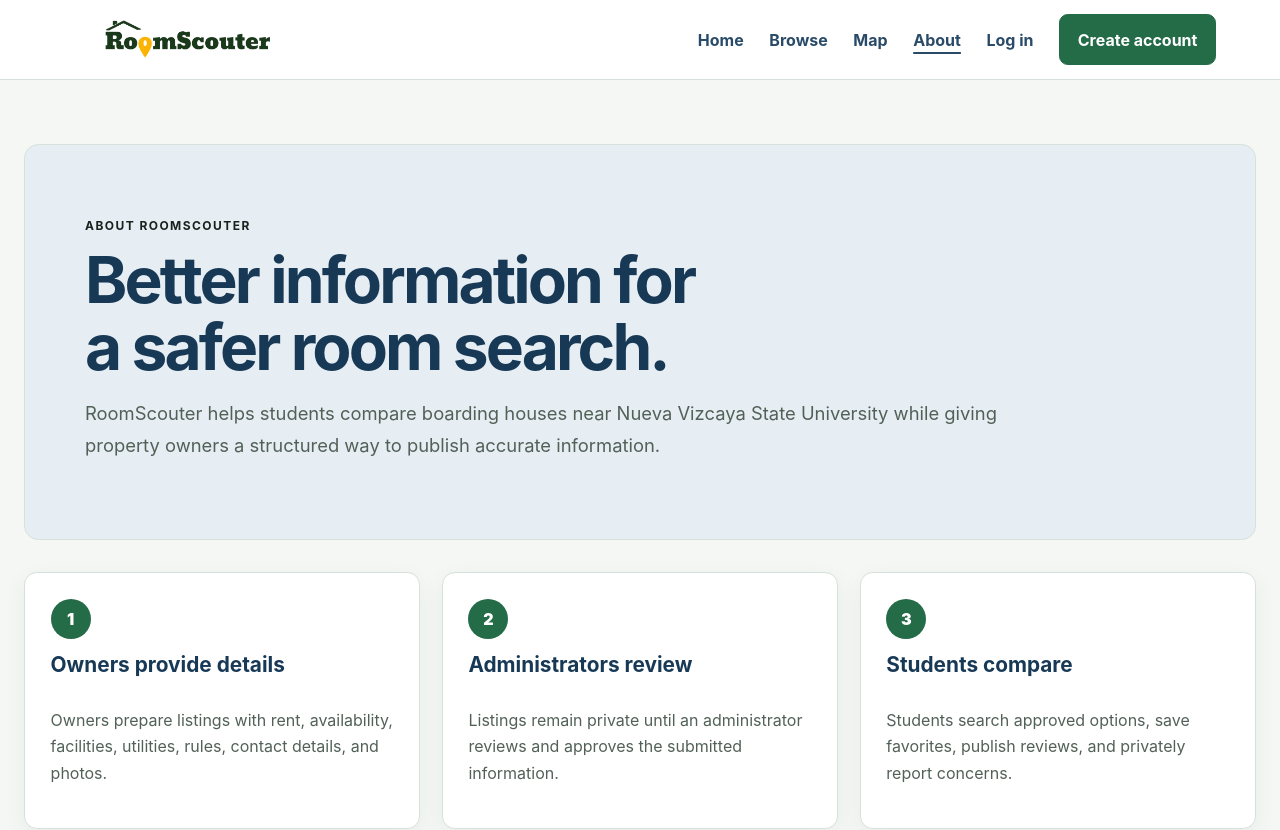
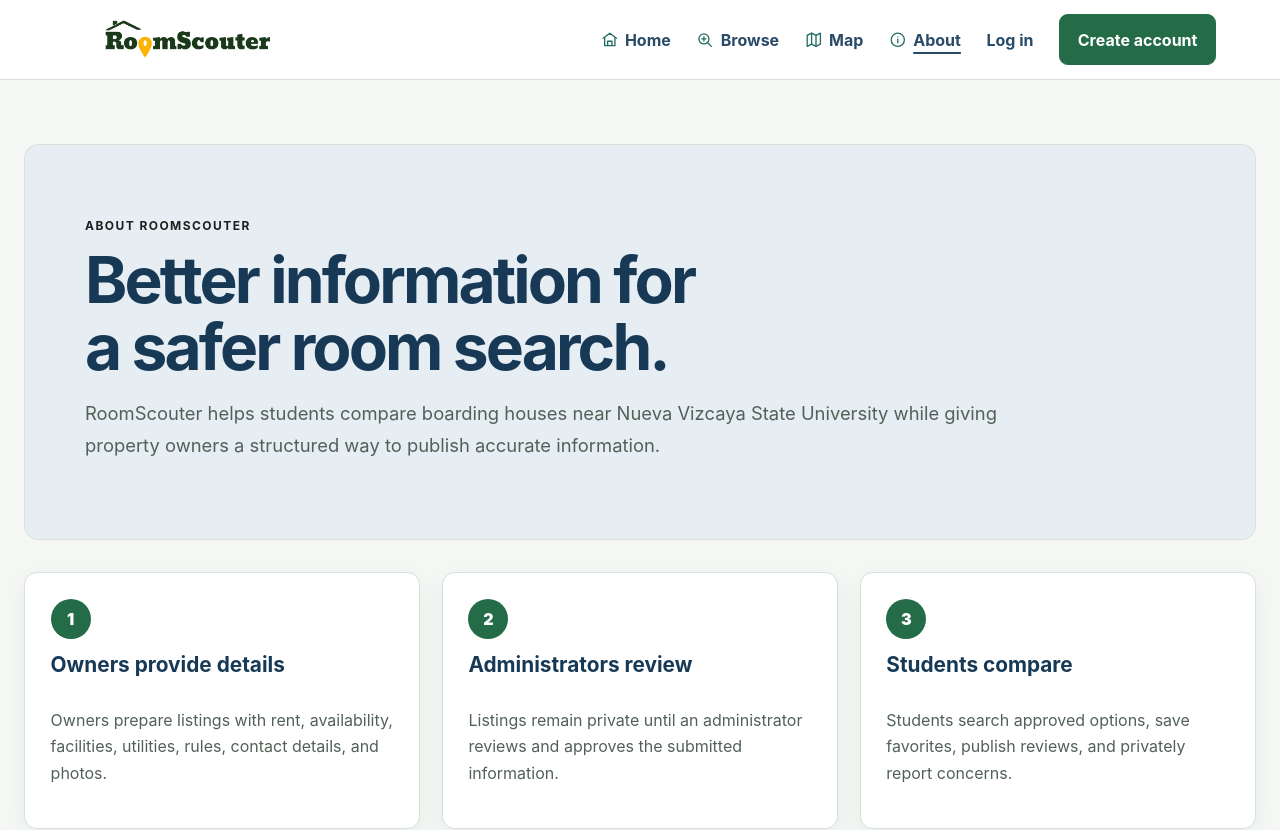
Before and after one commit to amherryyy/RoomScouter, a Next.js app: page /about in a window 1280 px wide. Shown: the top 830 px of the page. Built offline with nearby package versions, Linux system fonts and the light colour scheme; no server answers.

Commit message:
feat: add helpful icons to navigation and search (#58)
Co-authored-by: Ahmer <mherbolante@gmail.com>

```diff
--- a/app/styles.css
+++ b/app/styles.css
@@ -3271,3 +3271,10 @@
 @media (prefers-reduced-motion: reduce) {
   .map-price-pin, .map-result-card { transition: none; }
 }
+
+.ui-icon { width: 1.1rem; height: 1.1rem; flex: 0 0 auto; }
+.public-header nav > a, .workspace-topbar nav > a { gap: 0.42rem; }
+.public-header nav > a .ui-icon, .workspace-topbar nav > a .ui-icon { color: #246b61; }
+.responsive-navigation-toggle { gap: 0.45rem; }
+.profile-menu-chevron { width: 0.9rem; height: 0.9rem; }
+.filter-actions .button, .filter-actions button { align-items: center; gap: 0.5rem; }
--- a/src/components/discovery-filters.tsx
+++ b/src/components/discovery-filters.tsx
@@ -1,6 +1,7 @@
 import Form from "next/form";
 import Link from "next/link";
 import { SubmitButton } from "./submit-button";
+import { UiIcon } from "./ui-icon";
 import { ROOM_TYPE_LABELS, ROOM_TYPES, type DiscoveryFilters } from "../features/discovery/model";
 import type { UniversityConfig } from "../features/discovery/university";
 
@@ -77,8 +78,8 @@
         </div>
       ) : null}
       <div className="filter-actions">
-        <SubmitButton pendingLabel="Searching…">Show listings</SubmitButton>
-        <Link className="button secondary" href={action}>Clear</Link>
+        <SubmitButton pendingLabel="Searching…"><UiIcon className="ui-icon" name="search" /><span>Show listings</span></SubmitButton>
+        <Link className="button secondary" href={action}><UiIcon className="ui-icon" name="clear" /><span>Clear</span></Link>
       </div>
     </Form>
   );
--- a/src/components/navigation-controls.tsx
+++ b/src/components/navigation-controls.tsx
@@ -3,6 +3,7 @@
 import Link from "next/link";
 import { usePathname } from "next/navigation";
 import { useEffect, useId, useRef, useState, type ReactNode } from "react";
+import { UiIcon, type UiIconName } from "./ui-icon";
 
 type ResponsiveNavigationProps = {
   children: ReactNode;
@@ -68,9 +69,9 @@
           <>
             <span className="profile-menu-avatar" aria-hidden="true">{initial}</span>
             <span className="profile-menu-name">{displayName}</span>
-            <span className="profile-menu-chevron" aria-hidden="true">{open ? "^" : "v"}</span>
+            <UiIcon className="ui-icon profile-menu-chevron" name="chevron-down" />
           </>
-        ) : <span>Menu</span>}
+        ) : <><UiIcon className="ui-icon" name={open ? "close" : "menu"} /><span>Menu</span></>}
       </button>
       <div
         className="responsive-navigation-panel"
@@ -97,8 +98,17 @@
   );
 }
 
+const workspaceIcons: Record<string, UiIconName> = {
+  "/": "home",
+  "/browse": "browse",
+  "/owner": "dashboard",
+  "/admin": "dashboard",
+  "/admin/reviews": "reviews",
+  "/admin/reports": "reports",
+};
+
 export function WorkspaceNavigationLink({ href, label }: { href: string; label: string }) {
   const pathname = usePathname();
   const active = pathname === href || (href === "/owner" && pathname.startsWith("/owner/")) || (href === "/admin" && pathname.startsWith("/admin/listings/")) || (href !== "/" && href !== "/owner" && href !== "/admin" && pathname.startsWith(href + "/"));
-  return <Link aria-current={active ? "page" : undefined} href={href}>{label}</Link>;
+  return <Link aria-current={active ? "page" : undefined} href={href}><UiIcon className="ui-icon" name={workspaceIcons[href] ?? "account"} /><span>{label}</span></Link>;
 }
--- a/src/components/public-header.tsx
+++ b/src/components/public-header.tsx
@@ -4,6 +4,7 @@
 import { logout } from "../features/auth/actions";
 import { createServerSupabaseClient } from "../lib/supabase/server";
 import { ResponsiveNavigation } from "./navigation-controls";
+import { UiIcon } from "./ui-icon";
 
 type PublicHeaderProps = {
   current?: "home" | "browse" | "map" | "about";
@@ -36,7 +37,7 @@
         <Link href={dashboardPaths[profile.role]}>Open dashboard</Link>
       ) : null}
       <form action={logout}>
-        <SubmitButton className="profile-card-logout" pendingLabel="Logging out...">Log out</SubmitButton>
+        <SubmitButton className="profile-card-logout" pendingLabel="Logging out…"><UiIcon className="ui-icon" name="logout" /><span>Log out</span></SubmitButton>
       </form>
     </>
   ) : (
@@ -60,16 +61,16 @@
         roleLabel={profile?.role ? roleLabels[profile.role] : undefined}
       >
         <nav aria-label="Primary navigation">
-          <Link aria-current={current === "home" ? "page" : undefined} href="/">Home</Link>
-          <Link aria-current={current === "browse" ? "page" : undefined} href="/browse">Browse</Link>
-          <Link aria-current={current === "map" ? "page" : undefined} href="/map">Map</Link>
-          <Link aria-current={current === "about" ? "page" : undefined} href="/about">About</Link>
+          <Link aria-current={current === "home" ? "page" : undefined} href="/"><UiIcon className="ui-icon" name="home" /><span>Home</span></Link>
+          <Link aria-current={current === "browse" ? "page" : undefined} href="/browse"><UiIcon className="ui-icon" name="browse" /><span>Browse</span></Link>
+          <Link aria-current={current === "map" ? "page" : undefined} href="/map"><UiIcon className="ui-icon" name="map" /><span>Map</span></Link>
+          <Link aria-current={current === "about" ? "page" : undefined} href="/about"><UiIcon className="ui-icon" name="info" /><span>About</span></Link>
           {user ? (
             <details className="profile-menu">
               <summary aria-label={"Open profile menu for " + displayName}>
                 <span className="profile-menu-avatar" aria-hidden="true">{initial}</span>
                 <span className="profile-menu-name">{displayName}</span>
-                <span className="profile-menu-chevron" aria-hidden="true">v</span>
+                <UiIcon className="ui-icon profile-menu-chevron" name="chevron-down" />
               </summary>
               <section className="profile-card" aria-label="Your profile">
                 <div className="profile-card-identity">
@@ -87,7 +88,7 @@
                   ) : null}
                 </div>
                 <form action={logout}>
-                  <SubmitButton className="profile-card-logout" pendingLabel="Logging out...">Log out</SubmitButton>
+                  <SubmitButton className="profile-card-logout" pendingLabel="Logging out…"><UiIcon className="ui-icon" name="logout" /><span>Log out</span></SubmitButton>
                 </form>
               </section>
             </details>
--- /dev/null
+++ b/src/components/ui-icon.tsx
@@ -0,0 +1,30 @@
+import type { ReactNode, SVGProps } from "react";
+
+export type UiIconName = "home" | "browse" | "map" | "info" | "account" | "dashboard" | "reviews" | "reports" | "menu" | "logout" | "search" | "clear" | "close" | "chevron-down";
+
+type UiIconProps = SVGProps<SVGSVGElement> & { name: UiIconName };
+
+const paths: Record<UiIconName, ReactNode> = {
+  home: <><path d="m3 10 9-7 9 7" /><path d="M5 9v11h14V9M9 20v-6h6v6" /></>,
+  browse: <><circle cx="10.8" cy="10.8" r="6.8" /><path d="m16 16 5 5" /><path d="M8 10.8h5.5M10.8 8v5.5" /></>,
+  map: <><path d="m3 6 6-3 6 3 6-3v15l-6 3-6-3-6 3z" /><path d="M9 3v15M15 6v15" /></>,
+  info: <><circle cx="12" cy="12" r="9" /><path d="M12 11v5M12 8h.01" /></>,
+  account: <><circle cx="12" cy="8" r="3.5" /><path d="M5 21a7 7 0 0 1 14 0" /></>,
+  dashboard: <><rect x="3" y="3" width="8" height="8" rx="1.5" /><rect x="13" y="3" width="8" height="5" rx="1.5" /><rect x="13" y="10" width="8" height="11" rx="1.5" /><rect x="3" y="13" width="8" height="8" rx="1.5" /></>,
+  reviews: <><path d="m12 3 2.7 5.5 6.1.9-4.4 4.3 1 6.1-5.4-2.9-5.4 2.9 1-6.1-4.4-4.3 6.1-.9z" /></>,
+  reports: <><path d="M5 21V4" /><path d="M5 4h13l-2.5 4L18 12H5" /></>,
+  menu: <><path d="M4 7h16M4 12h16M4 17h16" /></>,
+  close: <><path d="m6 6 12 12M18 6 6 18" /></>,
+  logout: <><path d="M10 17l5-5-5-5M15 12H3" /><path d="M12 3h6a2 2 0 0 1 2 2v14a2 2 0 0 1-2 2h-6" /></>,
+  search: <><circle cx="10.8" cy="10.8" r="6.8" /><path d="m16 16 5 5" /></>,
+  clear: <><path d="M3 12a9 9 0 1 0 2.6-6.4L3 8" /><path d="M3 3v5h5" /></>,
+  "chevron-down": <path d="m6 9 6 6 6-6" />,
+};
+
+export function UiIcon({ name, ...props }: UiIconProps) {
+  return (
+    <svg aria-hidden="true" focusable="false" viewBox="0 0 24 24" fill="none" stroke="currentColor" strokeWidth="1.8" strokeLinecap="round" strokeLinejoin="round" {...props}>
+      {paths[name]}
+    </svg>
+  );
+}
--- a/src/components/workspace-header.tsx
+++ b/src/components/workspace-header.tsx
@@ -4,6 +4,7 @@
 import { logout } from "../features/auth/actions";
 import { createServerSupabaseClient } from "../lib/supabase/server";
 import { ResponsiveNavigation, WorkspaceNavigationLink } from "./navigation-controls";
+import { UiIcon } from "./ui-icon";
 
 type WorkspaceHeaderProps = { links: Array<{ label: string; href: string }> };
 const roleLabels = { student: "Student", owner: "Property owner", admin: "Administrator" } as const;
@@ -23,7 +24,7 @@
       <Link href="/account">My account</Link>
       <Link href={dashboard}>Open dashboard</Link>
       <form action={logout}>
-        <SubmitButton className="profile-card-logout" pendingLabel="Logging out...">Log out</SubmitButton>
+        <SubmitButton className="profile-card-logout" pendingLabel="Logging out…"><UiIcon className="ui-icon" name="logout" /><span>Log out</span></SubmitButton>
       </form>
     </>
   );
@@ -60,7 +61,7 @@
                 <Link href={dashboard}>Open dashboard</Link>
               </div>
               <form action={logout}>
-                <SubmitButton className="profile-card-logout" pendingLabel="Logging out...">Log out</SubmitButton>
+                <SubmitButton className="profile-card-logout" pendingLabel="Logging out…"><UiIcon className="ui-icon" name="logout" /><span>Log out</span></SubmitButton>
               </form>
             </section>
           </details>
```
